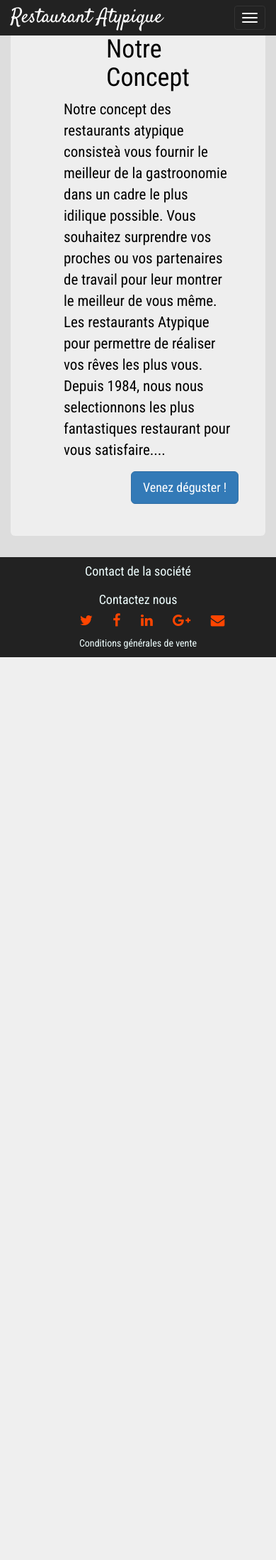
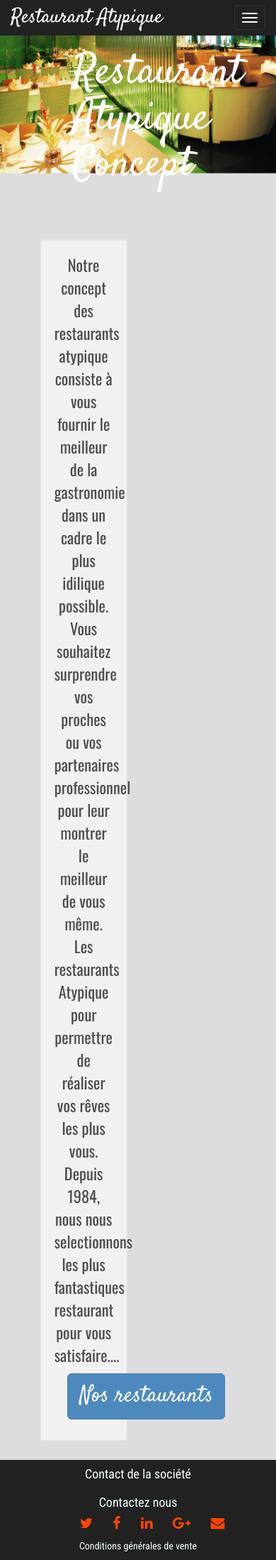
Before and after one commit to FrancoisLetellier/projectWcs, a PHP site: page / in a window 390 px wide; the page is wider, and only the part inside the window is pictured. Shown: that part at 71% size. Before the commit the page ends 926 px from the top of that part, so only its background shows below. Run offline with PHP 8.4, Linux system fonts and the light colour scheme; some libraries are stand-ins or nearby versions.

Commit message:
add finish homepage, we need to make it again responsive for all media

```diff
--- a/css/main.css
+++ b/css/main.css
@@ -89,41 +89,65 @@ footer{
 }
 
 /*homepage */
-.row{
+
+.head-restaurant {   /*Titre de la page */
+    width: 90%;
+    margin: 8% auto;
+    font-family: 'Satisfy', cursive;
+    font-size: 4.2em;
+    padding: 1em;
+    color : white;
+    text-align : center;
+}
+
+#background-carousel{  /*fond écran de la page */
+    position:fixed;
+    width:100%;
+    height:100%;
+    z-index:-1;
+
+}
+
+img {
+    width: 100%;
+}
+
+.restaurant{ /*button Nos restaurant*/
+    font-family: 'Satisfy', cursive;
+    font-size: 2.3em;
 
 
 }
 
-img.homepage {
 
-    width: 100%;
+#content-wrapper {  /*regroup title, concept, button,*/
+    z-index: 1 ;
+    min-width: 100%;
+    min-height: 100%;
+    margin-bottom : 10% auto;
+
 
 
 }
 
-p {
+.description{
+    font-family: 'Oswald', sans-serif;
+    font-size: 1.6em;
 
 }
 
+.well {                /*white background*/
+    opacity:0.85;
+    width: 90%;
+    margin-bottom: 20%;
 
-.comment{
 
 }
 
 
 
-}
-.jumbo {
-    background: rgb(200, 54, 54); /* This is for ie8 and below */
-    background: rgba(200, 54, 54, 0.5);
-
-}
-
-.container{
-   color:black;
 
 
-}
 
 
 /*fin homepage*/
--- a/index.php
+++ b/index.php
@@ -2,6 +2,7 @@
     $page = (isset($_GET['page']) ? $_GET['page'] : "index");
     $file = $page . '.php';
     ?>
+
 
 <!doctype html>
 <html lang="en">
--- a/page/index.php
+++ b/page/index.php
@@ -1,33 +1,45 @@
 
 
-
-<div class="container">
-    <div class="row">
-        <div class="col-xs-12 col-xs-offset-0 col-sm-12  col-sm-offset-0 col-md-12 col-md-offset-0 col-lg-12">
-            <div class="jumbotron jumbo">
-                <div class="row">
+<div class="row">
+    <div class="col-xs-12 col-sm-12 col-md-12 col-lg-12">
+        <div id="background-carousel">
+            <img src="img/homepage.jpg" alt="restaurant lyon" >
+        </div>
+        <div class="row">
+            <div class="col-xs-8 col-sm-12 col-md-12 col-lg-12">
+                <div id="content-wrapper">
                     <div class="container">
                         <div class="row">
-                            <div class="col-xs-7 col-xs-offset-4 col-sm-7  col-sm-offset-4 col-md-7 col-md-offset-4 col-lg-7">
-                            <h1>Notre Concept</h1>
-                            </div>
-                            <div class="col-xs-9 col-xs-offset-2 col-sm-9  col-sm-offset-2 col-md-9 col-md-offset-2 col-lg-9">
-                                <p>Notre concept des restaurants atypique consisteà vous fournir le meilleur de la gastroonomie
-                                    dans un cadre le plus idilique possible. Vous souhaitez surprendre vos proches ou vos partenaires
-                                    de travail pour leur montrer le meilleur de vous même. Les restaurants Atypique pour permettre
-                                    de réaliser vos rêves les plus vous. Depuis 1984, nous nous selectionnons les plus fantastiques
-                                    restaurant pour vous satisfaire....
-                                </p>
-                                <div class="col-xs-0 col-xs-offset-4 col-sm-8  col-sm-offset-4 col-md-8 col-md-offset-4 col-lg-8">
-                                <p>
-                                    <a class="btn btn-primary btn-lg">Venez déguster !</a>
-                                </p>
-                                </div>
+                            <div class="text-center col-xs-9 col-xs-offset-1 col-sm-9 col-sm-offset-1 col-md-9 col-md-offset-1
+                            col-lg-9 col-lg-offset-1">
+                                <h1 class="head-restaurant">Restaurant Atypique Concept</h1>
                             </div>
                         </div>
-                    </div>
+                        <div class="row">
+                            <div class="text-center col-xs-8 col-xs-offset-2 col-sm-8 col-sm-offset-2 col-md-8 col-md-offset-2
+                                col-lg-8 col-lg-offset-2">
+                                <div class="well"><p class="description">Notre concept des restaurants atypique
+                                        consiste à vous fournir le meilleur de la gastronomie dans un cadre
+                                        le plus idilique possible.
+                                        Vous souhaitez surprendre vos proches ou vos partenaires professionnel
+                                        pour leur montrer le meilleur de vous même. Les restaurants
+                                        Atypique pour permettre
+                                        de réaliser vos rêves les plus vous. Depuis 1984, nous nous selectionnons
+                                        les plus fantastiques restaurant pour vous satisfaire....</p>
+                                    <div class="row">
+                                        <div class="col-xs-8 col-xs-offset-2 col-sm-8 col-sm-offset-2
+                                    col-md-8 col-md-offset-2 col-lg-8 col-lg-offset-2">
+                                        <p>
+                                        <a class="btn btn-primary btn-lg restaurant">Nos restaurants</a>
+                                        </p>
+                                        </div>
+                                    </div>
+                                </div><!-- End Container -->
+                            </div>
+                        </div>
+                    </div><!-- PAGE CONTENT -->
                 </div>
-            </div>
-        </div>
+             </div>
         </div>
     </div>
+</div>
```
